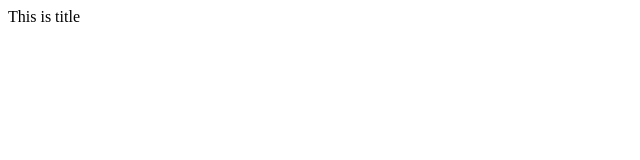
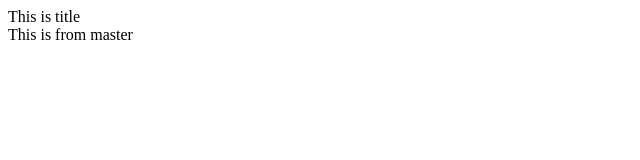
Before and after one commit to anhtuqn001/testgit2, a plain HTML site: page index.html in a window 1280 px wide. Shown: the whole page, without its empty margins (0-640 px from the left). Drawn offline with Linux system fonts and the light colour scheme.

Commit message:
commit from master

```diff
--- a/index.html
+++ b/index.html
@@ -8,5 +8,6 @@
 </head>
 <body>
     <div>This is title</div>
+    <div>This is from master</div>
 </body>
 </html>
```
